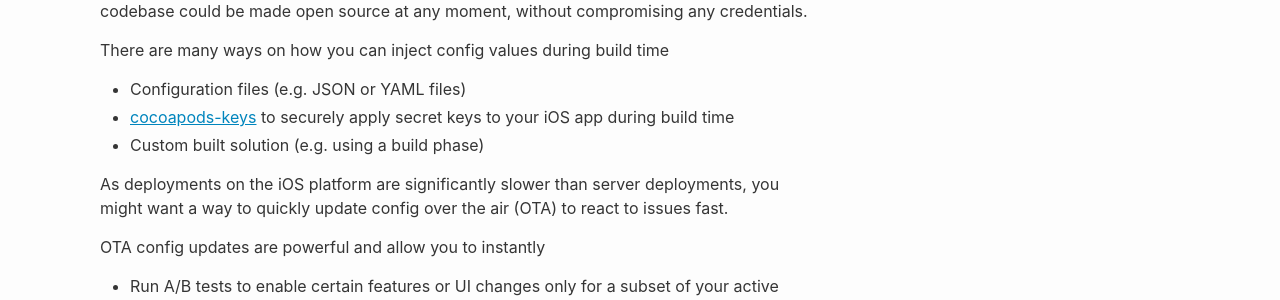
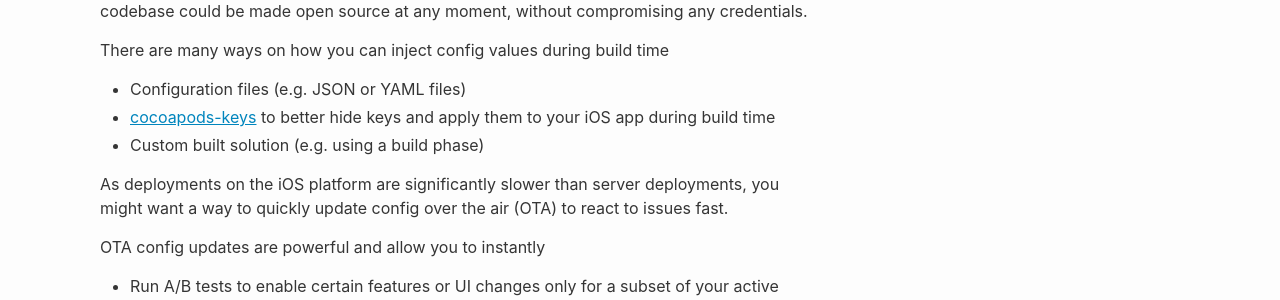
Before and after one commit to ios-factor/ios-factor.com, a Jekyll site: the page built from factors/config.md, in a window 1280 px wide. Shown: the part 750-1050 px from the top of the page. Built offline with Jekyll 4.4.1, drawn with Linux system fonts in a browser that asks for light colours.

Commit message:
Adjust tone of statement about cocoapods-keys
Keys are not secure – they are just more difficult to extract

```diff
--- a/factors/config.md
+++ b/factors/config.md
@@ -16,7 +16,7 @@ A litmus test for whether an app has all config correctly factored out of the co
 There are many ways on how you can inject config values during build time
 
 - Configuration files (e.g. JSON or YAML files)
-- [cocoapods-keys](https://github.com/orta/cocoapods-keys) to securely apply secret keys to your iOS app during build time
+- [cocoapods-keys](https://github.com/orta/cocoapods-keys) to better hide keys and apply them to your iOS app during build time
 - Custom built solution (e.g. using a build phase)
 
 As deployments on the iOS platform are significantly slower than server deployments, you might want a way to quickly update config over the air (OTA) to react to issues fast.
```
